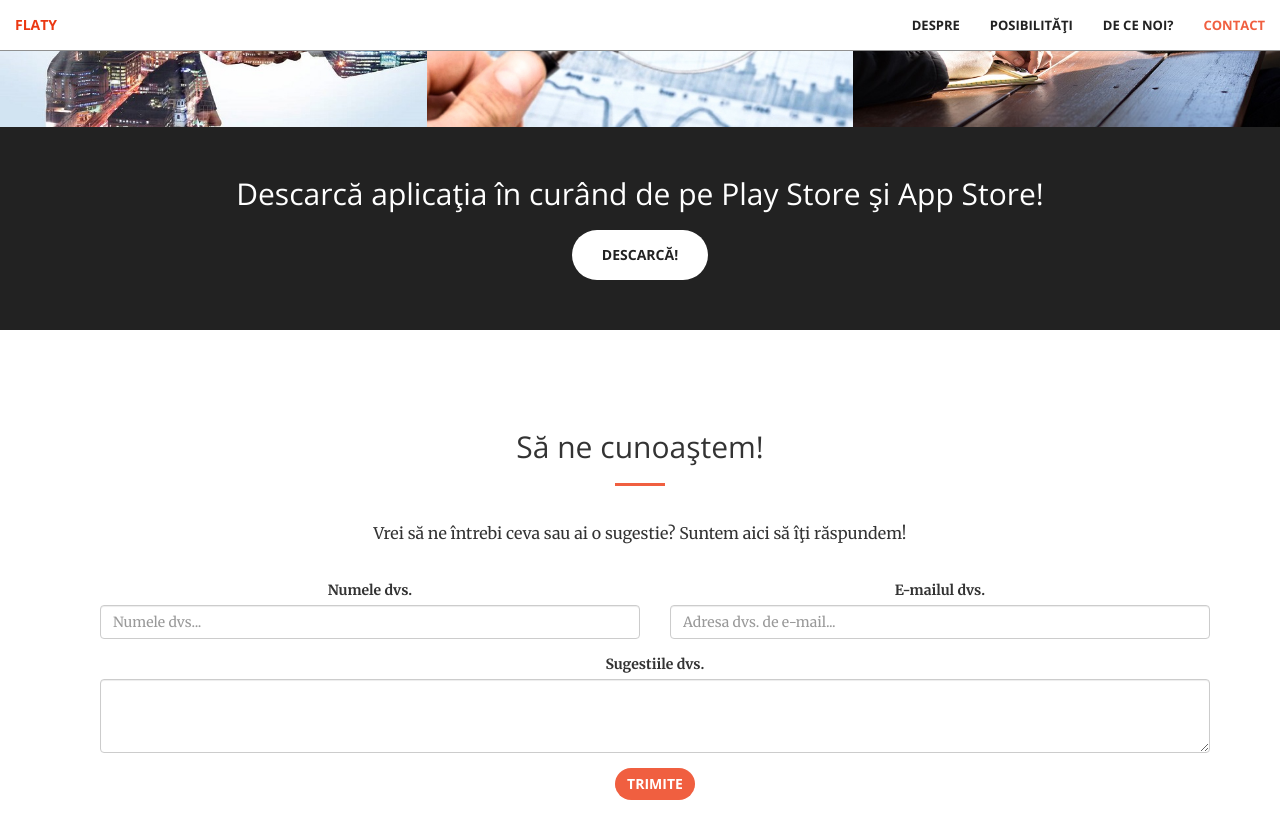
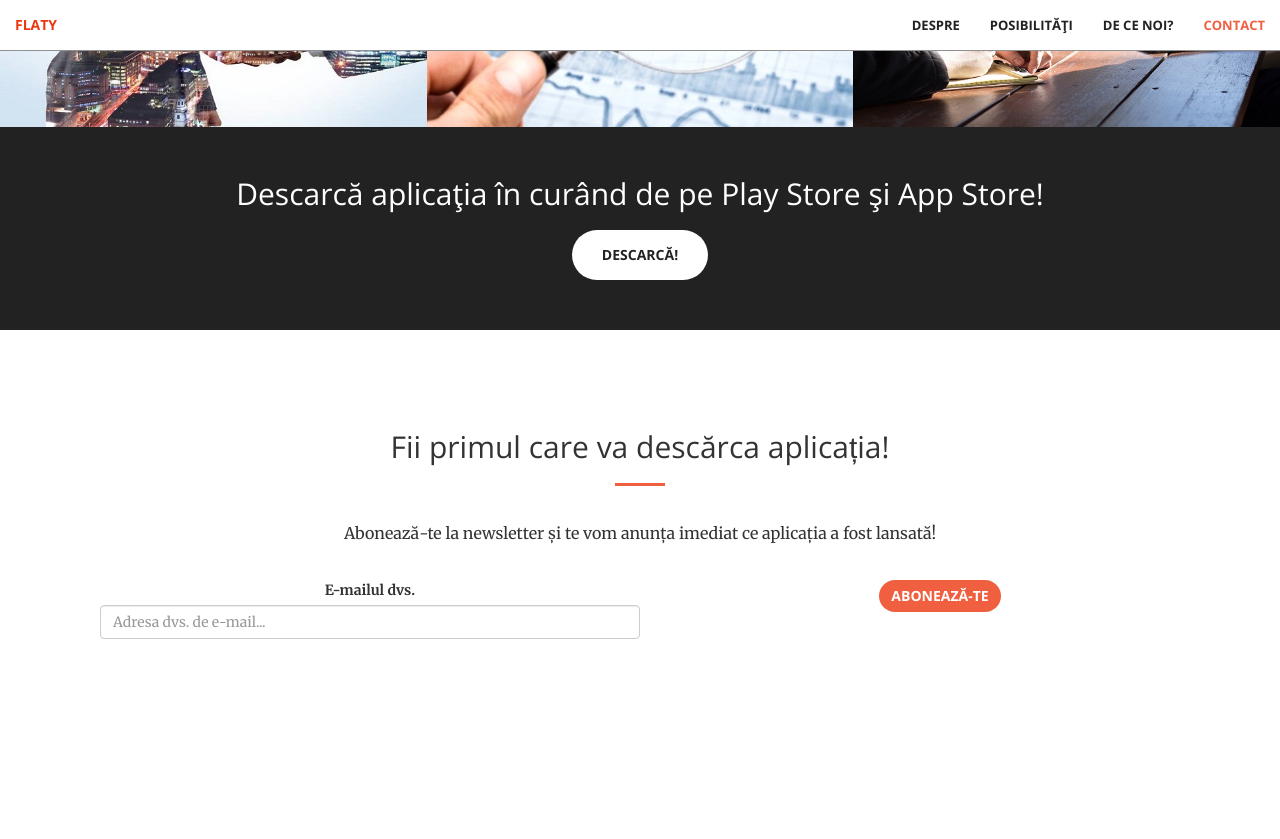
Before and after one commit to rptoma/Flaty-landing-page-2, a Jekyll site: the page built from index.html, in a window 1280 px wide and 900 px high, scrolled down 2261 px. Shown: the top 839 px of the window. Built offline with Jekyll 4.4.1, drawn with Linux system fonts in a browser that asks for light colours; after the commit the page ends 3015 px from its top, so only the background shows below that.

Commit message:
Removed name and suggestion

```diff
--- a/_includes/contact.html
+++ b/_includes/contact.html
@@ -2,28 +2,21 @@
     <div class="container">
         <div class="row">
             <div class="col-lg-8 col-lg-offset-2 text-center">
-                <h2 class="section-heading">Să ne cunoaştem!</h2>
+                <h2 class="section-heading">Fii primul care va descărca aplicația!</h2>
                 <hr class="primary">
-                <p>Vrei să ne întrebi ceva sau ai o sugestie? Suntem aici să îţi răspundem!</p>
+                <p>Abonează-te la newsletter și te vom anunța imediat ce aplicația a fost lansată!</p>
             </div>
             <center>
                 <div class="col-md-12 text-center">
                     <div class="container">
                         <form action="https://formspree.io/appflaty@gmail.com" method="POST">
-                            <div class="form-group col-md-6">
-                                <label for="numeUtilizator">Numele dvs.</label>
-                                <input type="text" name="name" class="form-control" placeholder="Numele dvs...">
-                              </div>
+
                               <div class="form-group col-md-6">
                                 <label for="emailUtilizator">E-mailul dvs.</label>
                                 <input type="email" name="_replyto" class="form-control" placeholder="Adresa dvs. de e-mail...">
                               </div>
-                              <div class="form-group col-md-12">
-                                <label for="sugestiiUtilizator">Sugestiile dvs.</label>
-                                <textarea class="form-control" id="exampleTextarea" rows="3"></textarea>
-                            </div>
 
-                              <button type="submit" class="btn btn-primary">Trimite</button>
+                              <button type="submit" class="btn btn-primary">Abonează-te</button>
                         </form>
                     </div>
                 </div>
```
